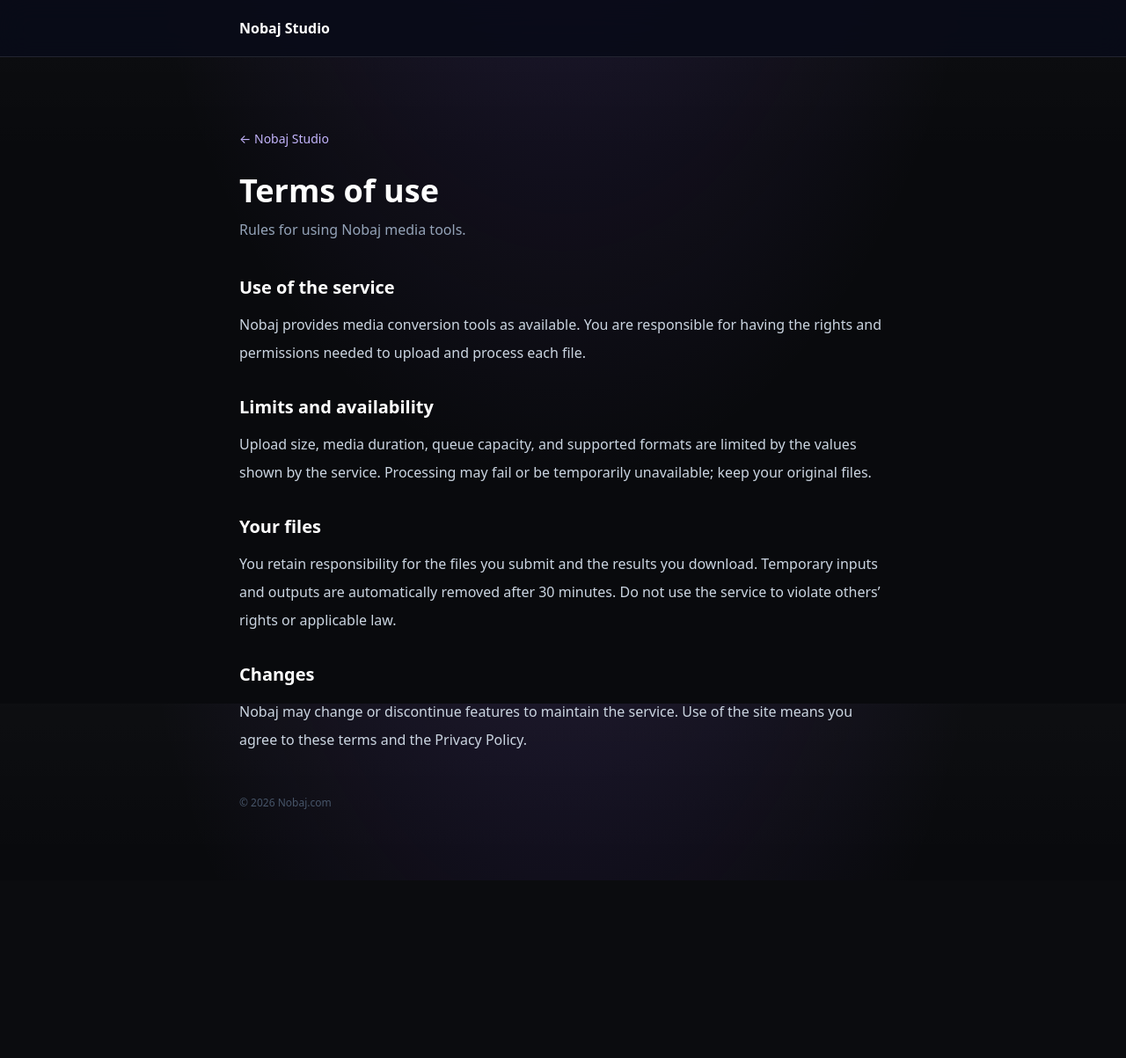
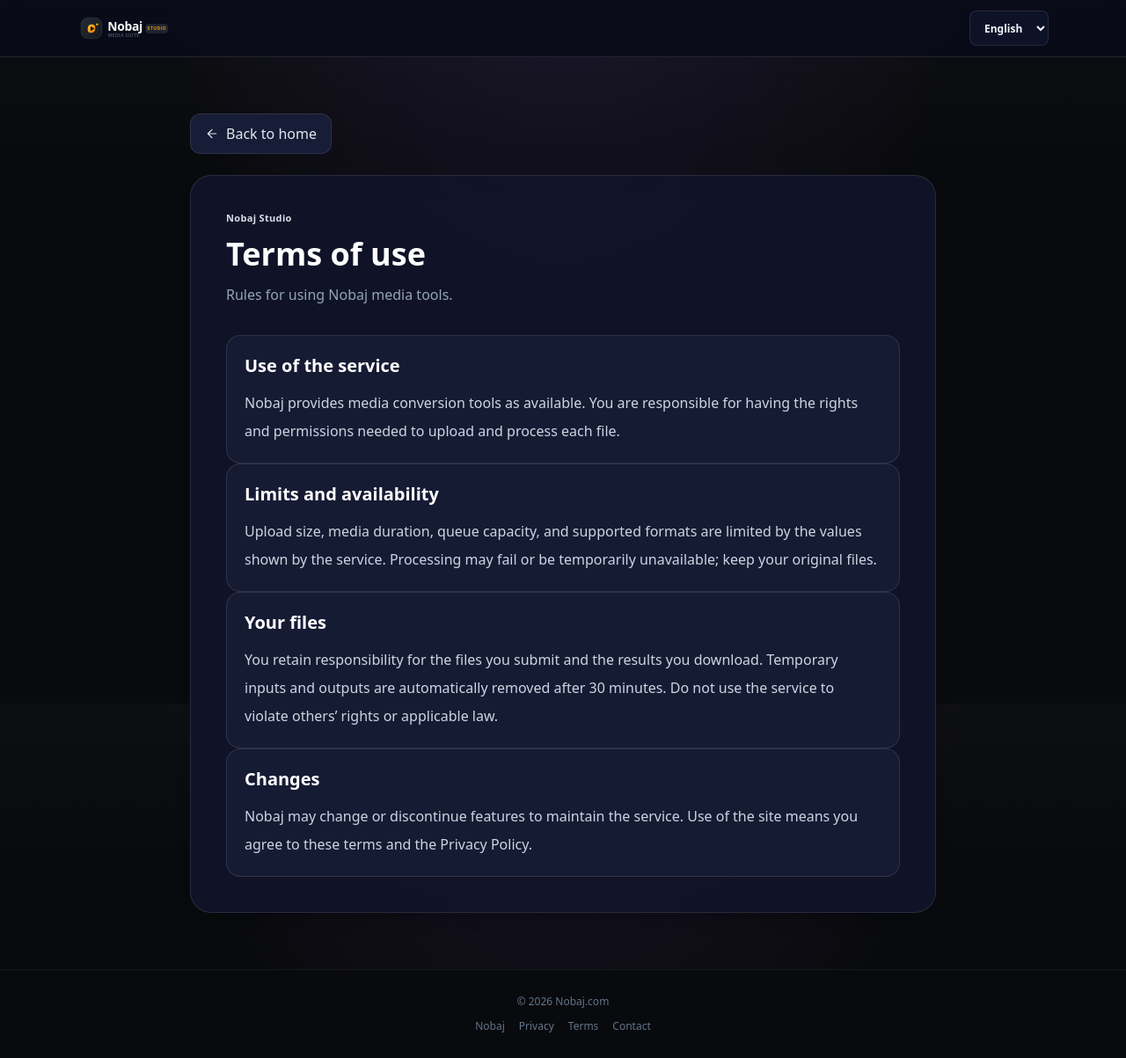
Before and after one commit to akram98safi/Nobaj, a FastAPI app: page /terms in a window 1280 px wide. Shown: the whole page at 88% size. Before the commit the page ends 1001 px from the top, so only its background shows below. Run offline with FastAPI, Linux system fonts and the light colour scheme; some libraries are stand-ins or nearby versions.

Commit message:
Polish tool and info subpages

```diff
--- a/backend/app/main.py
+++ b/backend/app/main.py
@@ -318,7 +318,12 @@
         "direction": "rtl" if language == "ar" else "ltr",
         "language_name": LANGUAGE_NAMES[language],
         "language_options": [
-            (code, LANGUAGE_NAMES[code], f"{settings.PUBLIC_BASE_URL.rstrip('/')}{language_path(code).rstrip('/')}/tools/{slug}")
+            (
+                code,
+                LANGUAGE_NAMES[code],
+                f"{language_path(code).rstrip('/')}/tools/{slug}"
+                + ("?lang=en" if code == "en" else ""),
+            )
             for code in SUPPORTED_LANGUAGES
         ],
         "translations": translations,
@@ -436,7 +441,8 @@
         return response
     if slug not in TOOL_PAGES:
         raise HTTPException(status_code=404, detail="Page not found")
-    language = preferred_language(request)
+    requested_language = request.query_params.get("lang", "").lower()
+    language = requested_language if requested_language in SUPPORTED_LANGUAGES else preferred_language(request)
     if language == "en":
         response = await render_tool_page(request, "en", slug)
         response.headers["Vary"] = "Accept-Language, Cookie"
@@ -503,6 +509,15 @@
     return {
         "language": content_language,
         "direction": "rtl" if content_language == "ar" else "ltr",
+        "translations": LANGUAGE_DATA[content_language],
+        "language_options": [
+            (
+                code,
+                LANGUAGE_NAMES[code],
+                f"{language_path(code).rstrip('/')}/{page}" + ("?lang=en" if code == "en" else ""),
+            )
+            for code in ("en", "ar")
+        ],
         "page": page,
         "title": title,
         "description": description,
@@ -525,7 +540,8 @@
     if page not in {"privacy", "terms", "contact"}:
         raise HTTPException(status_code=404, detail="Page not found")
     # Legal content is currently maintained in English and Arabic only.
-    language = preferred_language(request)
+    requested_language = request.query_params.get("lang", "").lower()
+    language = requested_language if requested_language in ("en", "ar") else preferred_language(request)
     if language == "ar":
         response = RedirectResponse(f"/ar/{page}", status_code=302)
         response.headers["Vary"] = "Accept-Language, Cookie"
--- a/frontend/templates/images.html
+++ b/frontend/templates/images.html
@@ -42,7 +42,6 @@
       <svg class="image-back-arrow h-4 w-4" viewBox="0 0 24 24" fill="none" aria-hidden="true"><path d="M19 12H5m0 0 7 7m-7-7 7-7" stroke="currentColor" stroke-width="1.8" stroke-linecap="round" stroke-linejoin="round"/></svg>
       <span>{{ t.image_back_home }}</span>
     </a>
-    <nav class="text-sm text-slate-400 mb-6"><a href="{{ language_path }}" class="hover:text-violet-300">Nobaj</a> / {{ t.tab_images }}</nav>
     <section class="text-center max-w-3xl mx-auto mb-10">
       <p class="section-kicker">Nobaj Studio</p>
       <h1 class="text-3xl sm:text-5xl font-black text-white mt-3">{{ t.image_heading }}</h1>
--- a/frontend/templates/info.html
+++ b/frontend/templates/info.html
@@ -14,44 +14,61 @@
   <meta property="og:title" content="{{ title }} | Nobaj">
   <meta property="og:description" content="{{ description }}">
   <meta property="og:url" content="{{ canonical_url }}">
-  {% for code, url in alternates %}<link rel="alternate" hreflang="{{ code }}" href="{{ url }}">{% endfor %}
-  <link rel="alternate" hreflang="x-default" href="{{ default_url }}">
-  <meta property="og:type" content="website">
-  <meta property="og:site_name" content="Nobaj">
-  <meta property="og:title" content="{{ title }} | Nobaj">
-  <meta property="og:description" content="{{ description }}">
-  <meta property="og:url" content="{{ canonical_url }}">
+  <meta property="og:image" content="{{ site_url }}/static/img/og-cover.png">
+  <meta name="twitter:card" content="summary_large_image">
+  <meta name="twitter:title" content="{{ title }} | Nobaj">
+  <meta name="twitter:description" content="{{ description }}">
+  <meta name="twitter:image" content="{{ site_url }}/static/img/og-cover.png">
+  <link rel="icon" href="/static/img/favicon-32.png" sizes="32x32" type="image/png">
   <link rel="stylesheet" href="/static/css/app.min.css?v={{ asset_versions.css }}">
 </head>
-<body class="min-h-screen bg-[#090a0d] text-slate-100">
+<body class="min-h-screen bg-[#090a0d] text-slate-100 flex flex-col">
   <header class="site-header">
-    <div class="max-w-3xl mx-auto px-4 h-16 flex items-center">
-      <a href="{{ language_path }}" class="font-bold text-white">Nobaj Studio</a>
+    <div class="max-w-6xl mx-auto px-4 sm:px-6 h-16 flex items-center justify-between">
+      <a href="{{ language_path }}" class="font-bold text-white flex items-center gap-2">
+        <img src="/static/img/logo.svg" alt="Nobaj Studio" class="h-8 w-auto">
+      </a>
+      <label class="sr-only" for="page-language">{{ translations.language_label }}</label>
+      <select id="page-language" class="language-trigger" onchange="if(this.value) window.location.href=this.value">
+        {% for code, name, url in language_options %}<option value="{{ url }}"{% if code == language %} selected{% endif %}>{{ name }}</option>{% endfor %}
+      </select>
     </div>
   </header>
-  <main class="max-w-3xl mx-auto px-4 py-12 sm:py-20">
-    <a href="{{ language_path }}" class="text-sm text-violet-300 hover:text-white">← Nobaj Studio</a>
-    <article class="mt-7">
-      <h1 class="text-3xl sm:text-4xl font-black text-white">{{ title }}</h1>
-      <p class="text-slate-400 mt-3">{{ description }}</p>
+  <main class="max-w-4xl w-full mx-auto px-4 sm:px-6 py-10 sm:py-16 flex-1">
+    <a href="{{ language_path }}" class="btn-ghost inline-flex items-center gap-2 rounded-xl px-4 py-2.5 mb-6">
+      <svg class="image-back-arrow h-4 w-4" viewBox="0 0 24 24" fill="none" aria-hidden="true"><path d="M19 12H5m0 0 7 7m-7-7 7-7" stroke="currentColor" stroke-width="1.8" stroke-linecap="round" stroke-linejoin="round"/></svg>
+      <span>{{ translations.image_back_home }}</span>
+    </a>
+    <article class="studio-panel admin-panel rounded-3xl p-6 sm:p-10">
+      <p class="section-kicker">Nobaj Studio</p>
+      <h1 class="text-3xl sm:text-4xl font-black text-white mt-3">{{ title }}</h1>
+      <p class="text-slate-400 leading-7 mt-3">{{ description }}</p>
       {% if page == 'contact' %}
-      <section class="studio-panel admin-panel p-6 mt-8">
+      <section class="studio-card rounded-2xl p-6 mt-8">
         <h2 class="text-xl font-bold text-white">{{ sections[0][0] }}</h2>
         <p class="text-slate-300 leading-8 mt-3">{{ sections[0][1] }}</p>
         <a class="btn-violet inline-flex px-5 py-3 rounded-xl mt-5" href="https://github.com/akram98safi/Nobaj/issues" target="_blank" rel="noopener noreferrer">{{ 'Open a support issue' if language == 'en' else 'فتح بلاغ دعم على GitHub' }}</a>
       </section>
       {% else %}
-      <div class="space-y-8 mt-10">
+      <div class="space-y-7 mt-8">
         {% for heading, text in sections %}
-        <section>
-          <h2 class="text-xl font-bold text-white">{{ heading }}</h2>
+        <section class="studio-card rounded-2xl p-5 sm:p-6">
+          <h2 class="text-lg sm:text-xl font-bold text-white">{{ heading }}</h2>
           <p class="text-slate-300 leading-8 mt-3">{{ text | replace('{ttl}', file_ttl_minutes|string) }}</p>
         </section>
         {% endfor %}
       </div>
       {% endif %}
-      <p class="text-xs text-slate-600 mt-12">&copy; {{ current_year }} Nobaj.com</p>
     </article>
   </main>
+  <footer class="border-t border-white/[0.06] bg-[#090a0d] py-7 text-center text-xs text-slate-500">
+    <p>&copy; {{ current_year }} Nobaj.com</p>
+    <nav class="flex flex-wrap justify-center gap-4 mt-3" aria-label="{{ translations.footer_title }}">
+      <a href="{{ language_path }}" class="hover:text-violet-300">Nobaj</a>
+      <a href="{{ language_path.rstrip('/') }}/privacy" class="hover:text-violet-300">{{ translations.footer_privacy_link }}</a>
+      <a href="{{ language_path.rstrip('/') }}/terms" class="hover:text-violet-300">{{ translations.footer_terms_link }}</a>
+      <a href="{{ language_path.rstrip('/') }}/contact" class="hover:text-violet-300">{{ translations.footer_contact_link }}</a>
+    </nav>
+  </footer>
 </body>
 </html>
```
Also changed, not shown: frontend/templates/tool.html (+38 -26 lines).
